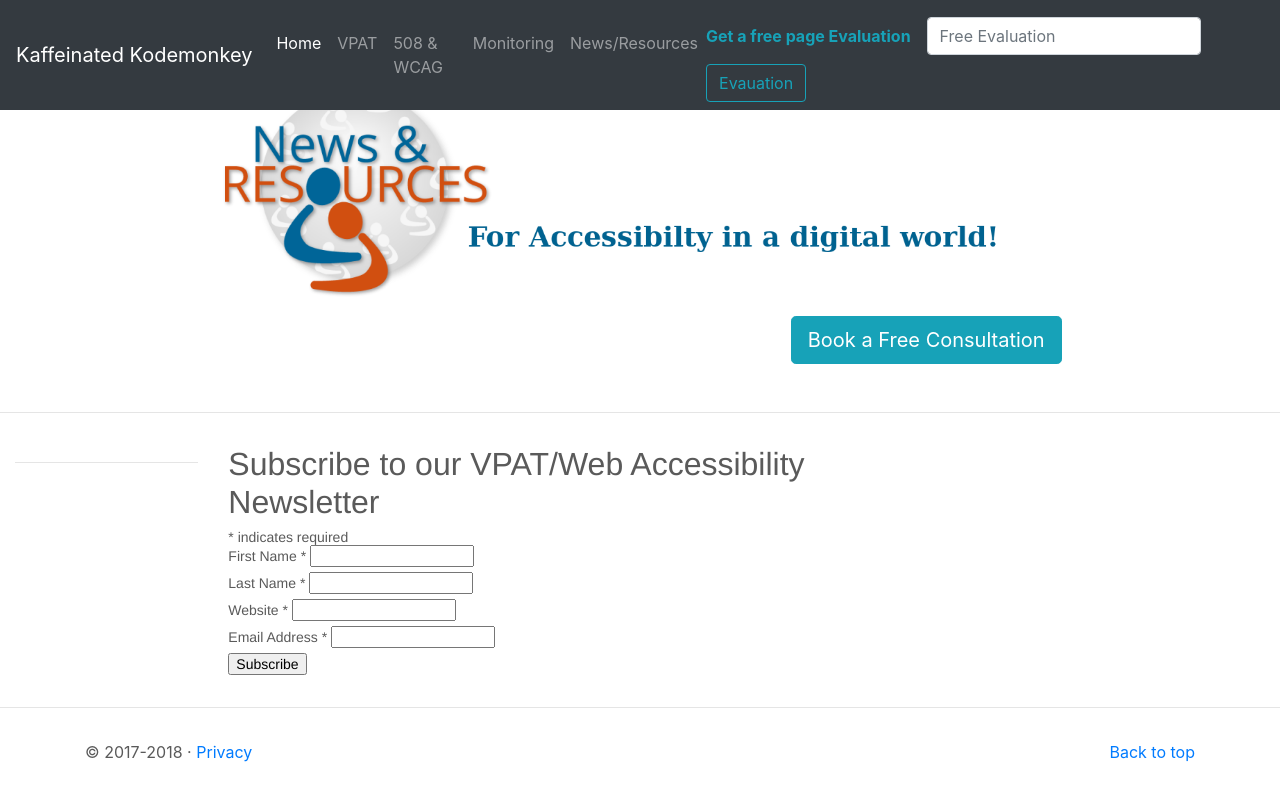
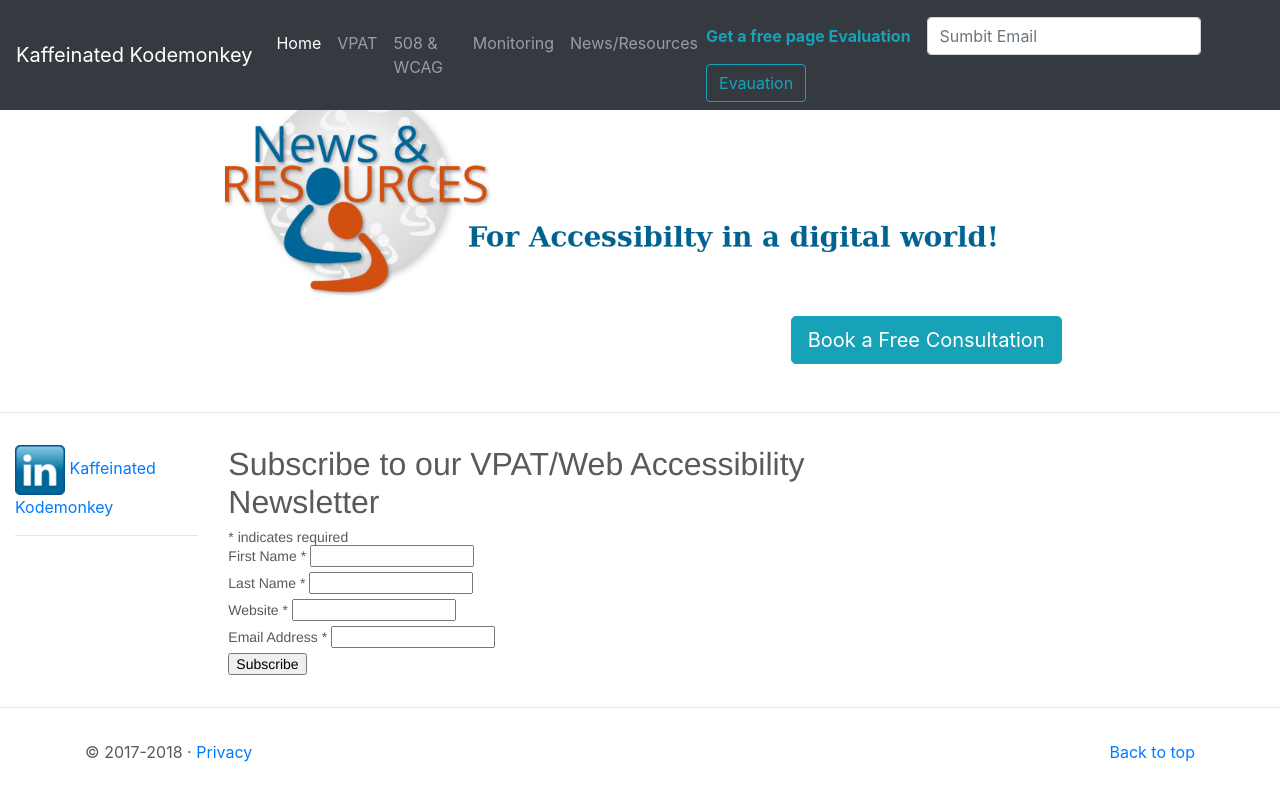
Before and after one commit to Kaffeianted-Kodemonkey/VPAT-Compliant, a Jekyll site: the page built from VPAT-Newsletter.html, in a window 1280 px wide and 946 px high. Shown: the top 801 px of the window. Built offline with Jekyll 4.4.1, drawn with Linux system fonts in a browser that asks for light colours; comment, search, counter and statistics services are not loaded.

Commit message:
update 508.html

```diff
--- a/_config.yml
+++ b/_config.yml
@@ -24,6 +24,7 @@
 
 twitter_username: jekyllrb
 github_username:  jekyll
+linkedin: kaffeinatedkodemonkey
 
 # Build settings
 markdown: kramdown
--- a/_includes/header.html
+++ b/_includes/header.html
@@ -34,12 +34,11 @@
           <a class="nav-link" href="{{ site.url }}/Blog">News/Resources</a>
         </li>
       </ul>
-      <form class="form-inline my-2 my-lg-0">
+      <form class="form-inline my-2 my-lg-0"  action="mailto:info@kaffeinatedkodemonkey.com?subject=Evaluation">
         <p class="mt-3 mr-3 text-info"><strong>Get a free page Evaluation</strong></p>
-      <input class="form-control mr-sm-2" type="search" placeholder="Free Evaluation" aria-label="Search">
+      <input class="form-control mr-sm-2" type="email" placeholder="Sumbit Email" aria-label="Get Site Evaluation">
       <button class="btn btn-outline-info my-2 my-sm-0" type="submit">Evauation</button>
     </form>
-
     </div>
   </nav>
 </header>
--- a/_includes/social.html
+++ b/_includes/social.html
@@ -1,7 +1,6 @@
 <div class="row">
   <div class="col">
-    <script src="//platform.linkedin.com/in.js" type="text/javascript"></script>
-    <script type="IN/CompanyProfile" data-id="10336199" data-format="hover" data-related="false" data-text="Kaffeinated Kodemonkey"></script>
+    <a href="https://www.linkedin.com/in/{{site.linkedin}}" target="_blank"><img src="{{site.url}}/assets/images/linkedin.png"> Kaffeinated Kodemonkey</a>
   </div>
 </div>
 
```
Also changed, not shown: assets/images/linkedin.png (added), 1 other file.
